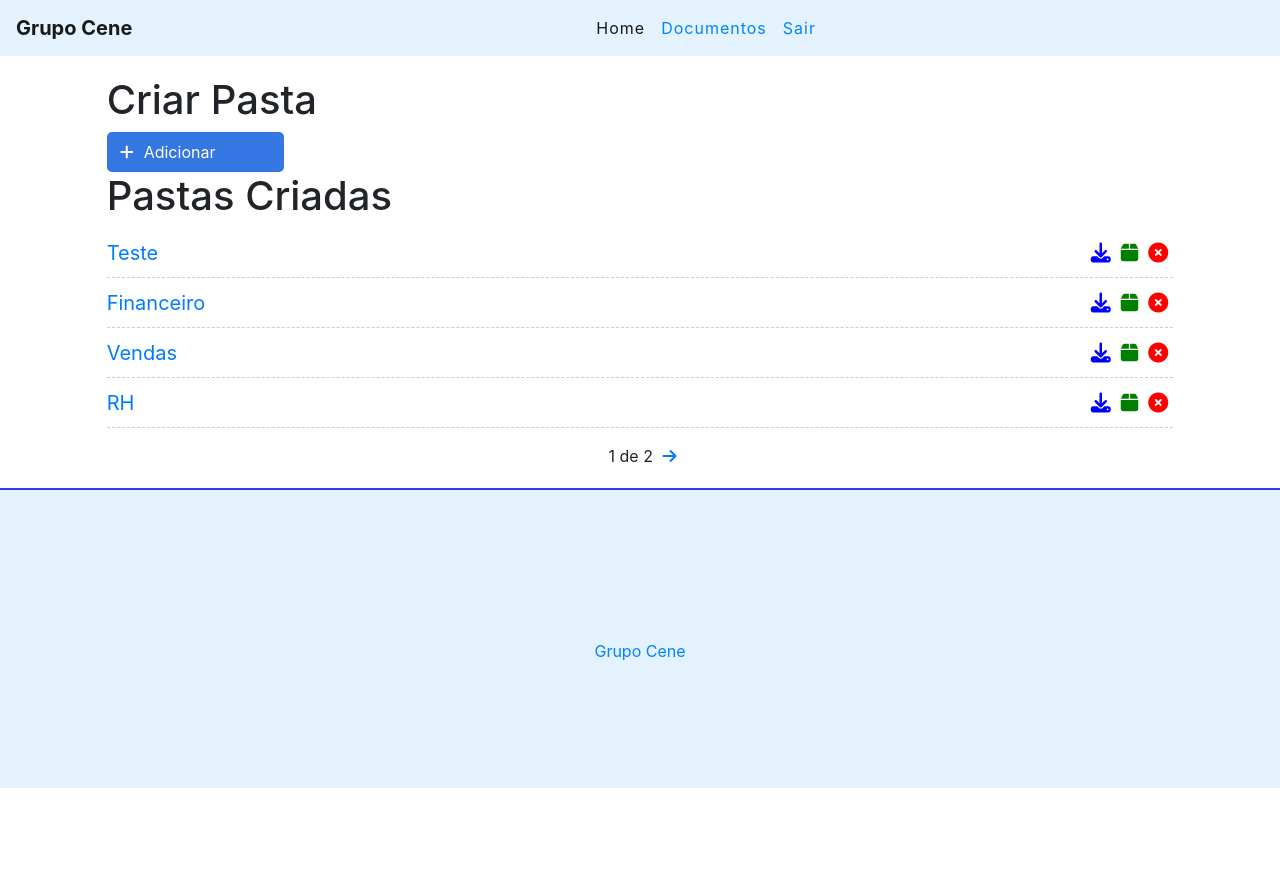
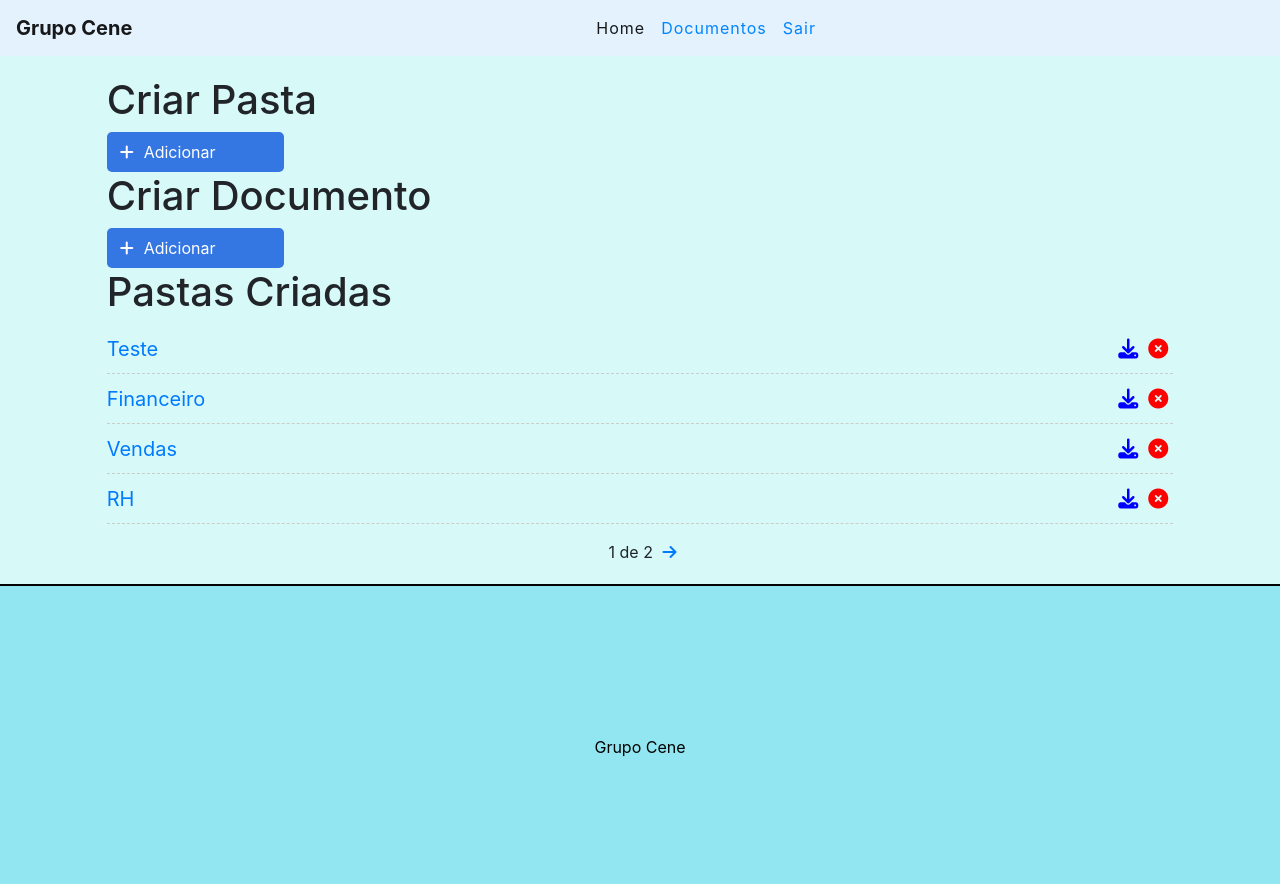
Before and after one commit to Rigolao/Projeto-alencar, a Django app: page / in a window 1280 px wide. Before the commit the page ends 788 px from the top, so only its background shows below. Run offline with Django 3.2, Linux system fonts and the light colour scheme; a user stored in the database is signed in; data comes from the database, SQL or seed files in the repository; both versions use the stored data as it was after the commit; some libraries are stand-ins or nearby versions.

Commit message:
Sétimo dia de desenvolvimento

```diff
--- a/alencar/alencar/urls.py
+++ b/alencar/alencar/urls.py
@@ -15,10 +15,12 @@ Including another URLconf
 """
 from django.contrib import admin
 from django.urls import path, include
+from documentos.views import file_upload_view
 
 urlpatterns = [
     path('admin/', admin.site.urls),
     path('',include('documentos.urls')),
     #path('accounts/', include('accounts.urls')),
     path('accounts/', include('django.contrib.auth.urls')),
+    path('upload/upload', file_upload_view, name='upload-view'),
 ]
--- a/alencar/documentos/admin.py
+++ b/alencar/documentos/admin.py
@@ -3,7 +3,9 @@ from django.contrib import admin
 from .models import Documento
 from .models import EDocModel
 from .models import Pasta
+from .models import Doc
 
 admin.site.register(Documento)
 admin.site.register(EDocModel)
 admin.site.register(Pasta)
+admin.site.register(Doc)
--- a/alencar/documentos/forms.py
+++ b/alencar/documentos/forms.py
@@ -11,7 +11,7 @@ class UploadDocForm(forms.ModelForm):
 
     class Meta:
         model = EDocModel
-        fields = ('title', 'pdf')
+        fields = ('title', 'pdf', 'pasta')
 
 class PastaForm(forms.ModelForm):
 
--- a/alencar/documentos/models.py
+++ b/alencar/documentos/models.py
@@ -21,17 +21,6 @@ class Documento(models.Model):
     def __str__(self):
         return self.title
 
-class EDocModel(models.Model):
-
-    title = models.CharField(max_length=80)
-    pdf = models.FileField(upload_to='pdfs/')
-
-    class Meta:
-        ordering = ['title']
-
-    def __str__(self):
-        return f"{self.title}"
-
 class Pasta(models.Model):
 
     title = models.CharField(max_length=255)
@@ -42,3 +31,22 @@ class Pasta(models.Model):
 
     def __str__(self):
         return self.title
+
+class EDocModel(models.Model):
+
+    title = models.CharField(max_length=80)
+    pdf = models.FileField(upload_to='pdfs/')
+    pasta = models.ManyToManyField("Pasta", related_name='+')
+
+    class Meta:
+        ordering = ['title']
+
+    def __str__(self):
+        return f"{self.title}"
+
+class Doc(models.Model):
+
+    upload = models.FileField(upload_to='pdfs/')
+
+    def __str__(self):
+        return str(self.pk)
--- a/alencar/documentos/static/css/styles.css
+++ b/alencar/documentos/static/css/styles.css
@@ -4,6 +4,16 @@
 
 .container-fluid .row{
     margin: 0;
+}
+
+.dz {
+    border: dashed !important;
+    border-color: #ccc !important;
+    border-radius: 10px !important;
+}
+
+.dz:hover {
+    background-color: aliceblue !important;
 }
 
 /* Navbar */
@@ -135,13 +145,13 @@
 /*Rodapé */
 
 footer {
-    background-color: #e3f2fd;
+    background-color: #92e6f1;
     height: 300px;
-    border-top: 2px solid #3336f7;
+    border-top: 2px solid #000000;
 }
 
 footer p {
-    color: rgb(0, 132, 255);
+    color: #000000;
     text-align: center;
     top: 50%;
     position: relative;
@@ -179,7 +189,7 @@ ul.messages li {
 
 .auth-card {
     margin-bottom: 30px;
-    left: 250px;
+    left: 300px;
 
 }
 
@@ -188,12 +198,19 @@ ul.messages li {
     text-align: center;
 }
 
+.backgroung-image {
+  background-repeat: no-repeat;
+  background-attachment: fixed;
+  background-size: cover;
+}
+
 /* drop */
 
 #drop_zone {
-    border: 5px solid blue;
+    border: 5px dashed rgb(0, 102, 255);
     width:  800px;
     height: 400px;
+    border-radius: 5px;
   }
 
 #drop_zone p {
@@ -205,3 +222,7 @@ ul.messages li {
 #drop_zone input {
     height: auto;
 }
+
+#fas.fa-file-upload {
+    position: relative;
+}
--- a/alencar/documentos/templates/base.html
+++ b/alencar/documentos/templates/base.html
@@ -10,8 +10,10 @@
     <link rel="stylesheet" href="https://stackpath.bootstrapcdn.com/bootstrap/4.5.2/css/bootstrap.min.css" integrity="sha384-JcKb8q3iqJ61gNV9KGb8thSsNjpSL0n8PARn9HuZOnIxN0hoP+VmmDGMN5t9UJ0Z" crossorigin="anonymous">
     <script src="https://kit.fontawesome.com/4f2dbe9a08.js" crossorigin="anonymous"></script>
     <link rel="stylesheet" href="{% static 'css/styles.css' %}">
-</head>
-<body>
+    <script src="https://rawgit.com/enyo/dropzone/master/dist/dropzone.js"></script>
+    <link rel="stylesheet" href="https://rawgit.com/enyo/dropzone/master/dist/dropzone.css">
+  </head>
+<body style="background-color:rgba(199, 247, 244, 0.705);">
     <div class="container-fluid">
         <nav class="navbar navbar-expand-lg navbar-light" style="background-color: #e3f2fd;">
             <div class="container-fluid">
--- a/alencar/documentos/templates/documentos/home.html
+++ b/alencar/documentos/templates/documentos/home.html
@@ -6,6 +6,12 @@
 <div class="offset-1 col-10 list-div">
     <h1>Criar Pasta</h1>
     <a id="add-link" href="/novapasta/">
+        <div class="col-2 add-div">
+            <i class="fas fa-plus"></i>Adicionar
+        </div>
+    </a>
+    <h1>Criar Documento</h1>
+    <a id="add-link" href="/upload">
         <div class="col-2 add-div">
             <i class="fas fa-plus"></i>Adicionar
         </div>
@@ -21,9 +27,9 @@
     <ul class="doc-list">
         {% for pasta in pastas %}
         <li class="doc-item">
-            <span><a href="/pasta/{{pasta.id}}/upload">{{pasta.title}}</a></span>
+            <span><a href="/pasta/{{pasta.id}}">{{pasta.title}}</a></span>
             <a href="/delete/{{pasta.id}}" class="delete-btn"><span><i class="fas fa-times-circle"></i></span></a>
-            <a href="/pasta/{{pasta.id}}"><span><i class="fas fa-box"></i></span></a>
+            <!-- <a href="/pasta/{{pasta.id}}/upload"><span><i class="fas fa-box"></i></span></a> -->
             <span><i class="fas fa-download"></i></span>
         </li>
         {% endfor %}
--- a/alencar/documentos/urls.py
+++ b/alencar/documentos/urls.py
@@ -1,6 +1,7 @@
 from django.urls import path
 from django.conf import settings
 from django.conf.urls.static import static
+from documentos.views import MainView
 
 from . import views
 
@@ -16,8 +17,9 @@ urlpatterns = [
     path('edit/<int:id>', views.editDoc, name="edit-doc"),
     path('delete/<int:id>', views.deleteDoc, name="delete-doc"),
     #path('doc/upload', views.DocUploadView, name="DocUploadView"),
-    path('pasta/<int:id>/upload', views.DocUploadView, name="DocUploadView"),
+    path('upload/', views.DocUploadView, name="DocUploadView"),
     #path('pasta/<int:id>/delete/<int:id>', views.deleteItem, name="delete-item"),
+    #path('upload/upload', views.file_upload_view, name="upload-view"),
 
 ]
 
--- a/alencar/documentos/views.py
+++ b/alencar/documentos/views.py
@@ -1,7 +1,8 @@
 from django.shortcuts import render, get_object_or_404, redirect
 from django.contrib.auth.decorators import login_required
 from django.core.paginator import Paginator
-from django.http import HttpResponse
+from django.views.generic import TemplateView
+from django.http import HttpResponse, JsonResponse
 from .forms import DocForm
 from .forms import UploadDocForm
 from .forms import PastaForm
@@ -10,6 +11,19 @@ from django.contrib import messages
 from .models import Documento
 from .models import EDocModel
 from .models import Pasta
+from .models import Doc
+
+class MainView(TemplateView):
+    template_name = 'documentos/upload.html'
+
+def file_upload_view(request):
+    #print(request.FILES)
+    if request.method == 'POST':
+        my_file = request.FILES.get('file')
+        Doc.objects.create(upload=my_file)
+        return HttpResponse('')
+    return JsonResponse({'post': 'false'})
+
 
 @login_required
 def pastaList(request):
@@ -107,8 +121,9 @@ def documentoView(request, id):
     return render(request, 'documentos/documento.html', {'documento': documento})
 
 @login_required
-def DocUploadView(request, id):
+def DocUploadView(request):
     form = UploadDocForm()
+    #File = DataTransferItem.getAsFile()
     if request.method == 'POST':
         form = UploadDocForm(request.POST, request.FILES,)
         if form.is_valid():
--- a/alencar/templates/registration/login.html
+++ b/alencar/templates/registration/login.html
@@ -4,6 +4,12 @@
 {% block title %}Entrar no site{% endblock %}
 
 {% block content %}
+<style class=" card-backgroung-image">
+    body
+    {
+    background-image:url("https://i.pinimg.com/originals/9a/60/66/9a60668103c6ea3044cf49e5a2995f11.png");
+    }
+</style>
 <div class="row">
     <div class="col-md-4 offset-md-4">
         <div class="card auth-card">
```
Also changed, not shown: alencar/documentos/static/js/scripts.js (+12 -0 lines), alencar/documentos/templates/documentos/upload.html (+4 -6 lines), alencar/db.sqlite3, alencar/documentos/migrations/0009_edocmodel_pasta.py (added), alencar/documentos/migrations/0010_doc.py (added), alencar/media/pdfs/RG_GzSEjGd.jpg (added), alencar/media/pdfs/RG_tYGJw0o.jpg (added), alencar/media/pdfs/WhatsApp_Image_2020-12-03_at_19.45.28.jpeg (added), alencar/media/pdfs/WhatsApp_Image_2020-12-03_at_19.45.28_BAtRi7J.jpeg (added).
